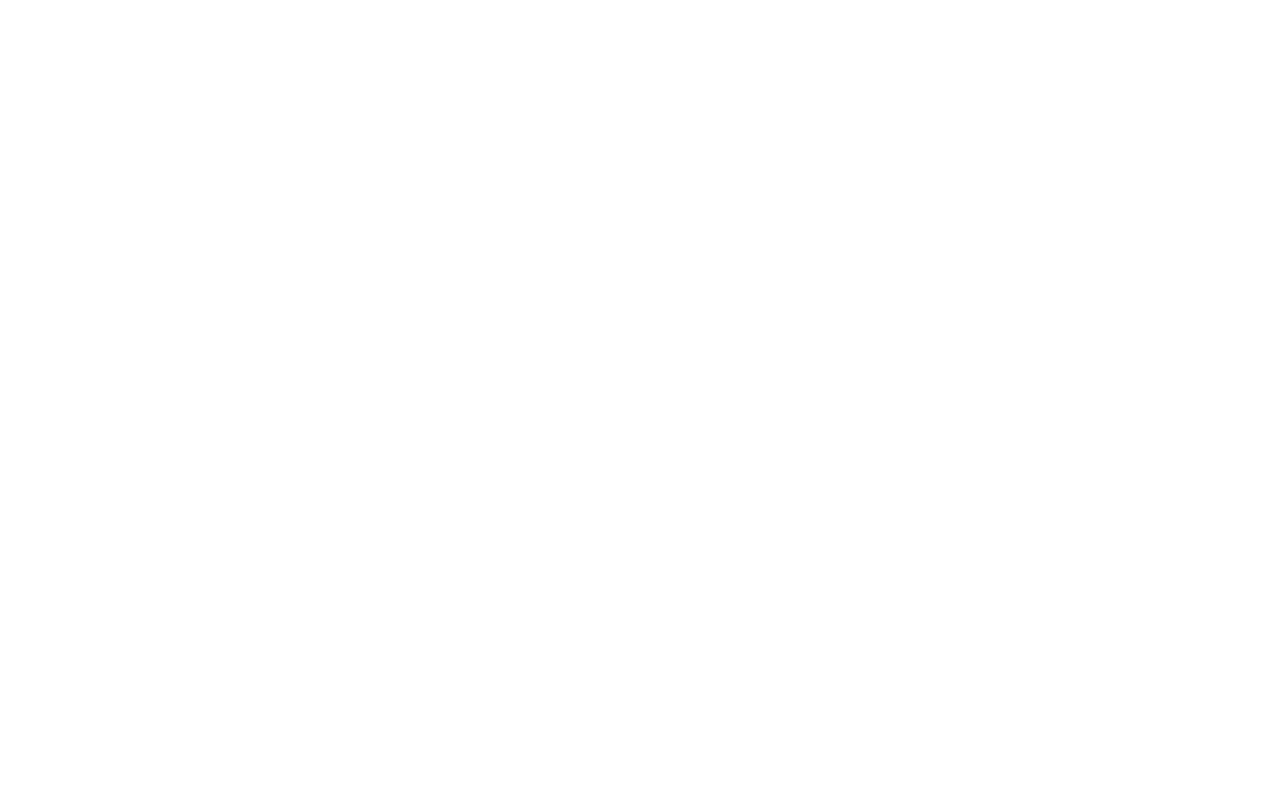
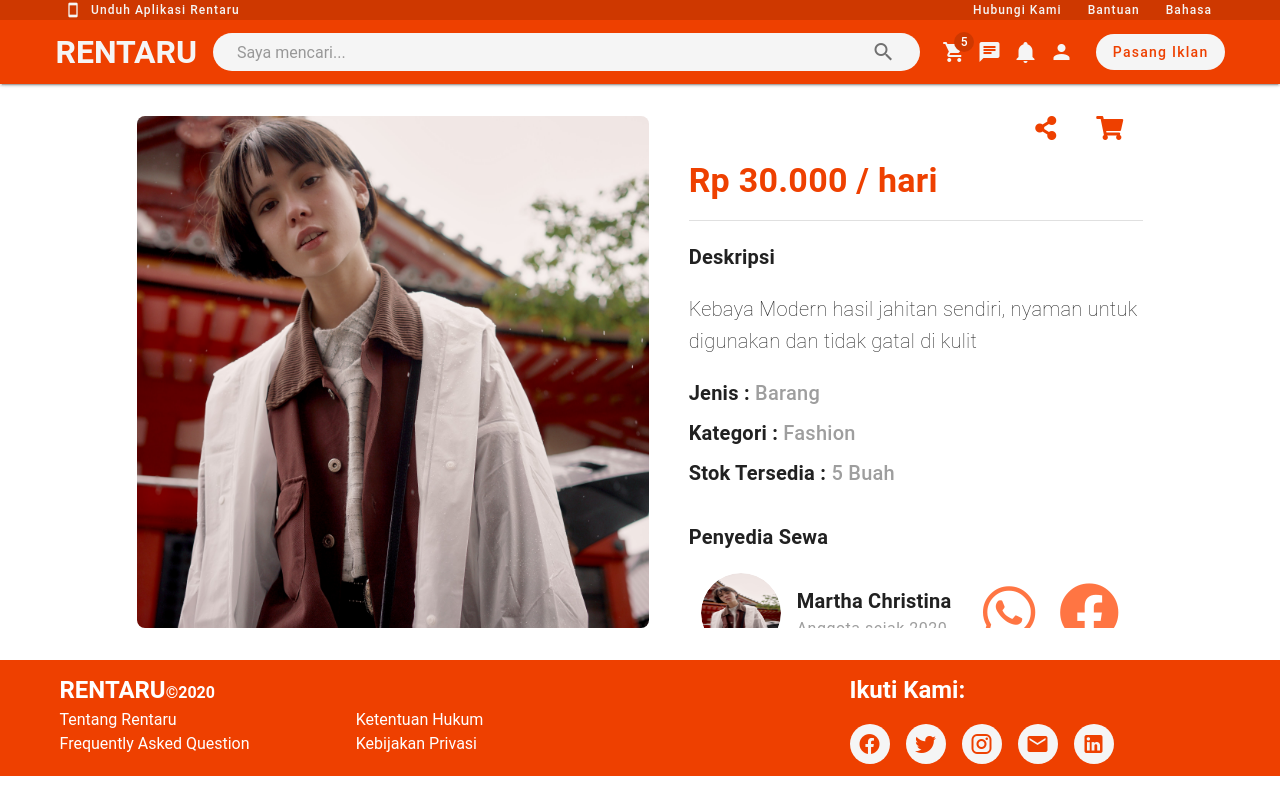
Before and after one commit to fradip12/RentaruWeb, a Vue app: page /lihatads in a window 1280 px wide. Built offline with nearby package versions, Linux system fonts and the light colour scheme; the HTML template or start-up script is replaced by a standard one.

Commit message:
ui : lihat ads (WIP)

```diff
--- /dev/null
+++ b/src/components/lihatads/userprofile.vue
@@ -0,0 +1,24 @@
+<template>
+  <v-container>
+    <v-row no-gutters>
+      <v-avatar size="80">
+        <img src="../../assets/item2.jpg" />
+      </v-avatar>
+
+      <v-col class="mx-4 my-3">
+        <div class="font-weight-bold text-h6">Martha Christina</div>
+        <div class="text-body-1 grey--text">Anggota sejak 2020</div>
+      </v-col>
+
+      <v-icon class="mx-3" color="quarter" size="60">fab fa-whatsapp</v-icon>
+      <v-icon class="mx-3" color="quarter" size="60">fab fa-facebook</v-icon>
+      <v-icon class="mx-3" color="quarter" size="60">fab fa-line</v-icon>
+    </v-row>
+  </v-container>
+</template>
+
+<script>
+export default {
+  name: "UserProfile"
+};
+</script>
--- a/src/plugins/vuetify.js
+++ b/src/plugins/vuetify.js
@@ -12,6 +12,7 @@
         primary: '#ee4000',
         secondary: '#ce3800',
         tersier: '#f5f5f5',
+        quarter: '#ff7543',
         accent: '#ffffff',
       },
     },
--- a/src/router/index.js
+++ b/src/router/index.js
@@ -24,6 +24,11 @@
     name: 'Under Construct',
     component: () => import('@/views/underconstruct'),
   },
+  {
+    path: '/lihatads',
+    name: 'Lihat Ads',
+    component: () => import('@/views/lihatads'),
+  },
 ];
 
 const router = new VueRouter({
--- /dev/null
+++ b/src/views/lihatads.vue
@@ -0,0 +1,89 @@
+<template>
+  <v-app>
+    <v-main>
+      <Header />
+
+      <v-container fluid>
+        <v-row no-gutters>
+          <v-col cols="1" />
+          <img
+            src="../assets/item2.jpg"
+            class="rounded-lg main-img ma-5"
+            alt="gambar iklan"
+          />
+          <v-col class="ma-5 overflow-y-auto" style="height: 40vw">
+            <!-- share and cart btn -->
+            <div class="d-flex flex-row-reverse">
+              <v-icon class="mx-5" color="primary">fas fa-shopping-cart</v-icon>
+              <v-icon class="mx-5" color="primary">fas fa-share-alt</v-icon>
+            </div>
+
+            <div class="text-h4 primary--text font-weight-bold my-5">
+              Rp 30.000 / hari
+            </div>
+            <v-divider />
+
+            <!-- Deskripsi -->
+            <div class="text-h6 font-weight-bold my-5">Deskripsi</div>
+            <div class="text-h6 font-weight-thin my-5">
+              Kebaya Modern hasil jahitan sendiri, nyaman untuk digunakan dan
+              tidak gatal di kulit
+            </div>
+
+            <!-- Status Barang -->
+            <div class="text-h6 my-2 font-weight-bold">
+              Jenis : <span class="grey--text font-weight-medium">Barang</span>
+            </div>
+
+            <div class="text-h6 my-2 font-weight-bold">
+              Kategori :
+              <span class=" font-weight-medium grey--text">Fashion</span>
+            </div>
+
+            <div class="text-h6 my-2 font-weight-bold">
+              Stok Tersedia :
+              <span class="grey--text font-weight-medium">5 Buah</span>
+            </div>
+
+            <!-- user info -->
+            <div class="text-h6 my-2 mt-8 font-weight-bold">
+              Penyedia Sewa
+            </div>
+            <UserProfile />
+
+            <!-- Lokasi -->
+            <div class="text-h6 font-weight-bold my-2">
+              Lokasi: <span class="font-weight-medium">DKI Jakarta</span>
+            </div>
+          </v-col>
+          <v-col cols="1" />
+        </v-row>
+      </v-container>
+
+      <Footer />
+    </v-main>
+  </v-app>
+</template>
+
+<style scoped>
+.main-img {
+  width: 40vw;
+  height: 40vw;
+  object-fit: cover;
+}
+</style>
+
+<script>
+import Footer from "@/components/footer";
+import Header from "@/components/header";
+import UserProfile from "@/components/lihatads/userprofile";
+
+export default {
+  name: "LihatAd",
+  components: {
+    Header,
+    UserProfile,
+    Footer
+  }
+};
+</script>
```
